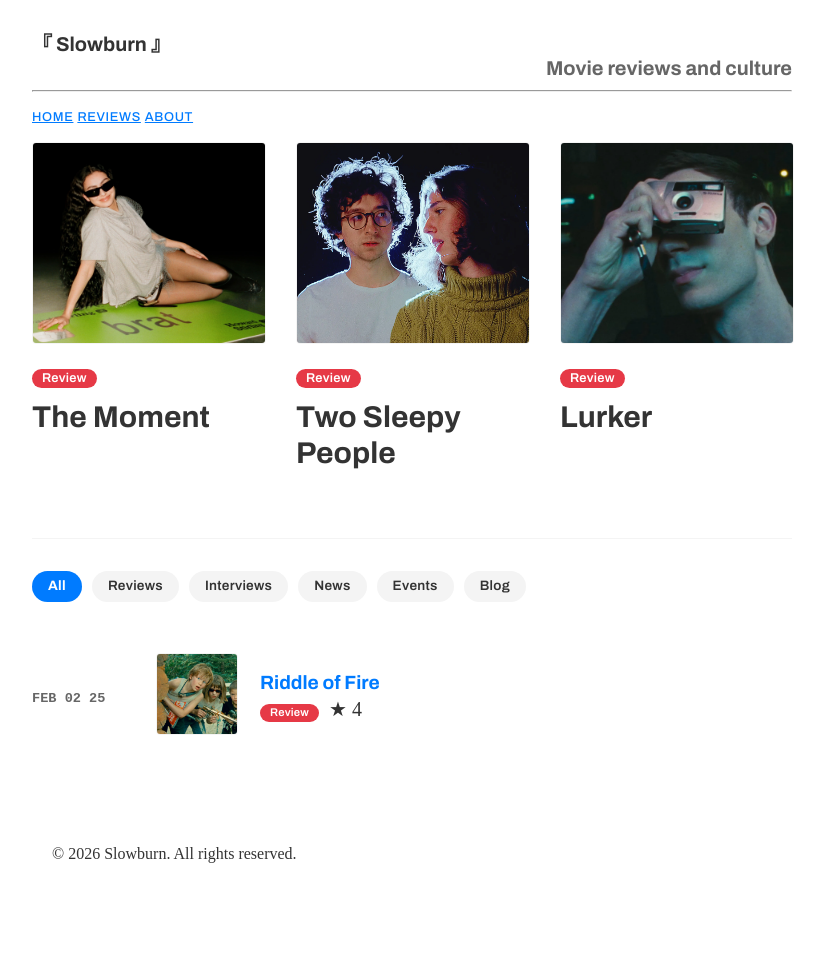
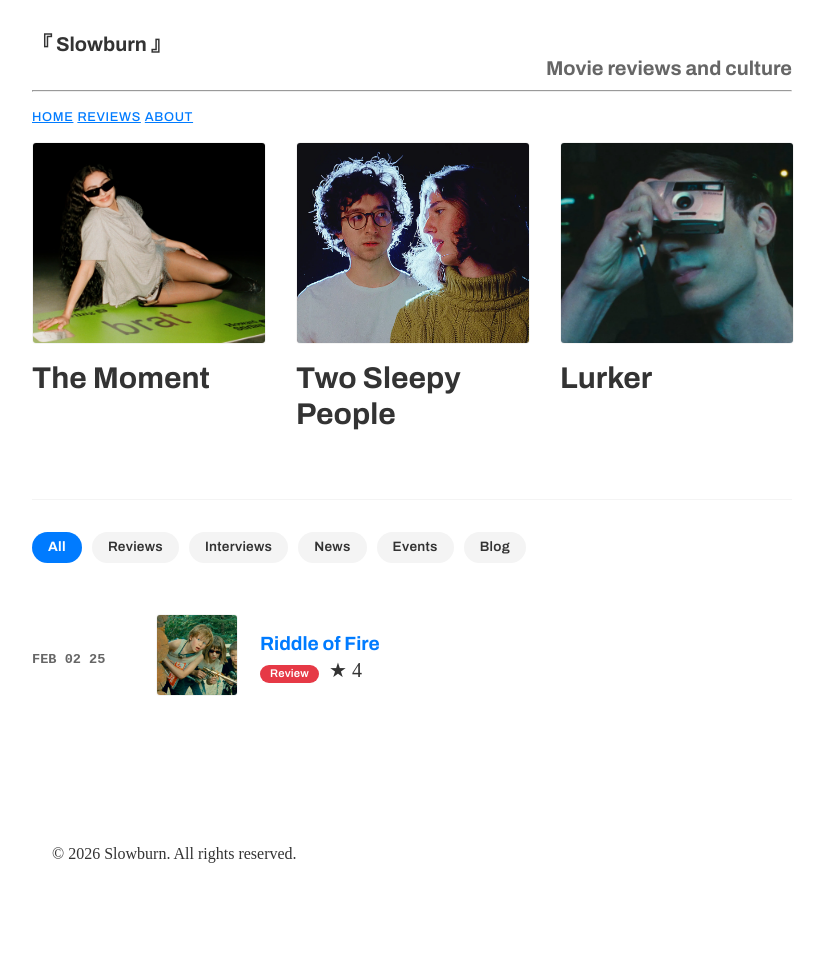
Before and after one commit to Slowburn-Movies/slowburn-movies.github.io, a Jekyll site: the page built from index.md, in a window 1280 px wide. Shown: the whole page, without its empty margins (228-1052 px from the left). Built offline with Jekyll 4.4.1, drawn with Linux system fonts in a browser that asks for light colours; some web fonts are replaced.

Commit message:
Update index.md

```diff
--- a/index.md
+++ b/index.md
@@ -13,7 +13,7 @@ title: Home
         {% else %}
           <div class="featured-image" style="background: var(--badge-bg);"></div>
         {% endif %}
-        <span class="type-badge badge-{{ post.type | downcase }}">{{ post.type | capitalize }}</span>
+        <!-- <span class="type-badge badge-{{ post.type | downcase }}">{{ post.type | capitalize }}</span> -->
         <h2 style="margin: 0.5rem 0 0.2rem 0;">{{ post.title }}</h2>
         {% if post.subtitle %}
           <p class="featured-subtitle">{{ post.subtitle }}</p>
```
